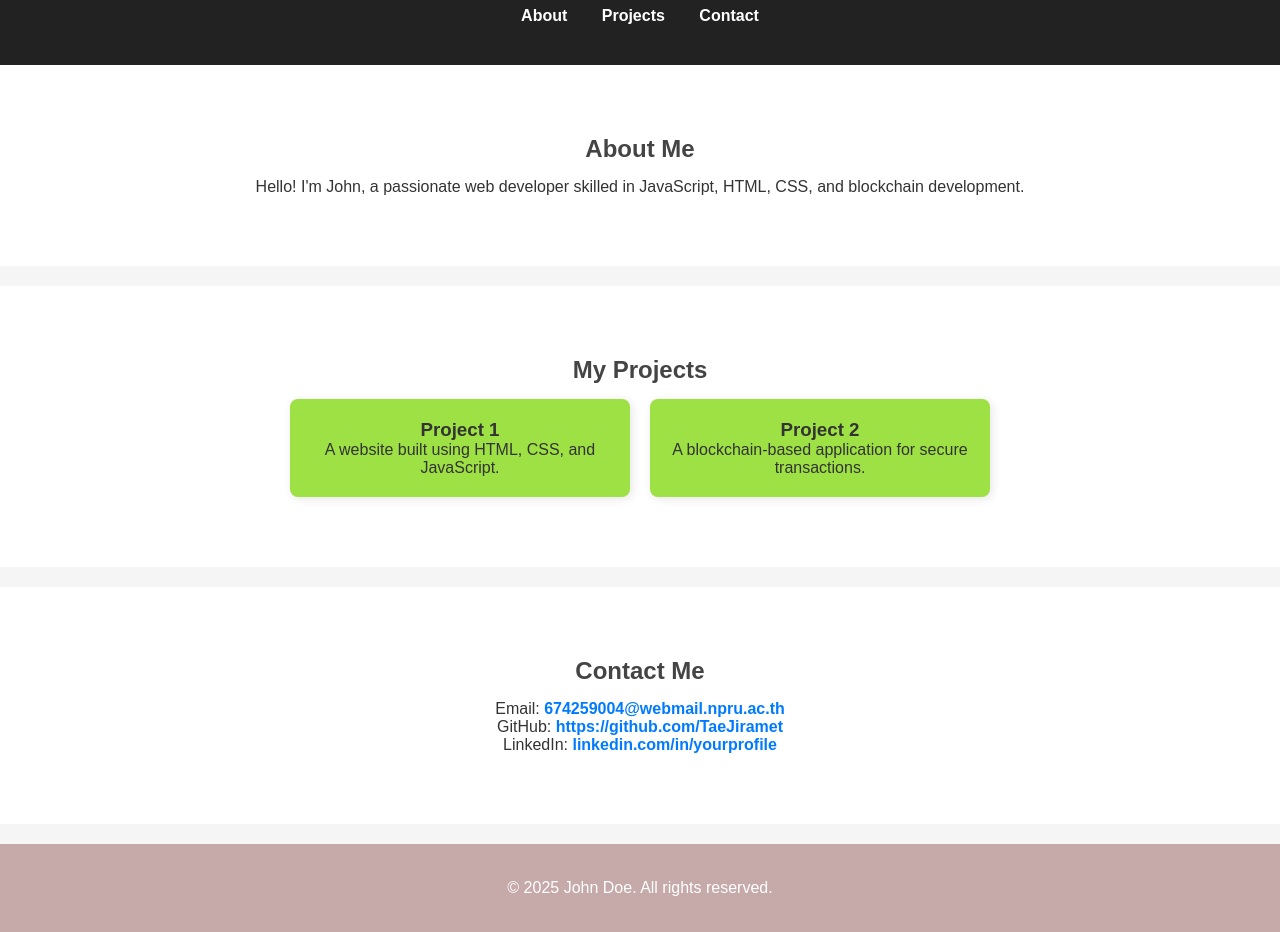
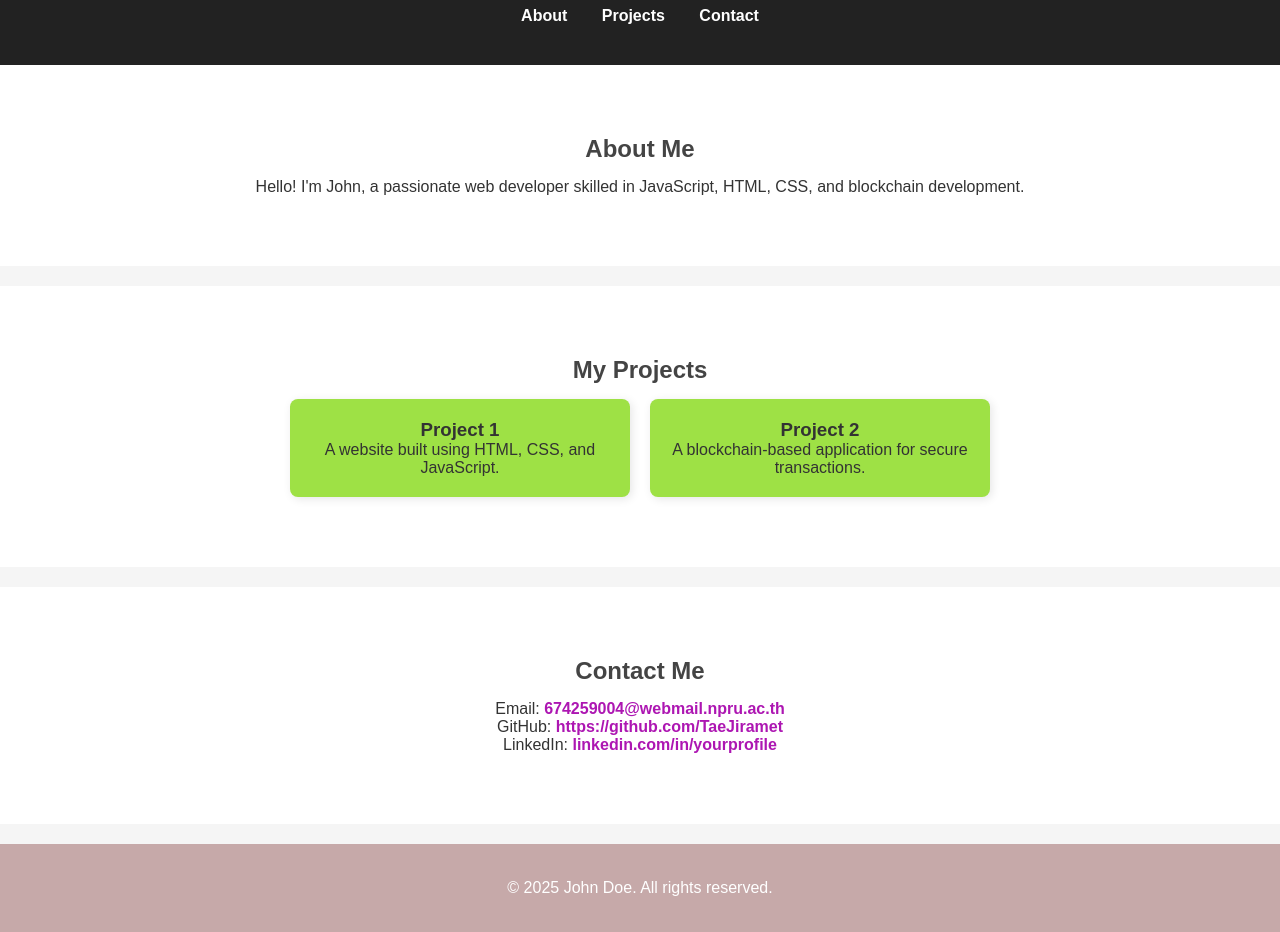
Before and after one commit to TaeJiramet/portfolio, a plain HTML site: page index.html in a window 1280 px wide. Shown: the part 103-1035 px from the top of the page. Drawn offline with Linux system fonts and the light colour scheme.

Commit message:
second commit

```diff
--- a/styles.css
+++ b/styles.css
@@ -84,7 +84,7 @@ h2 {
 
 /* Contact Section */
 #contact a {
-  color: #007bff;
+  color: #ad16b2;
   font-weight: bold;
 }
 
```
